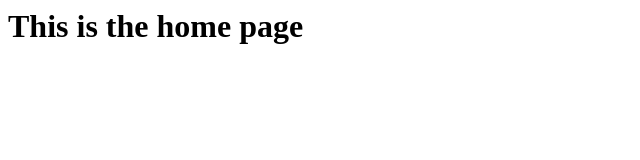
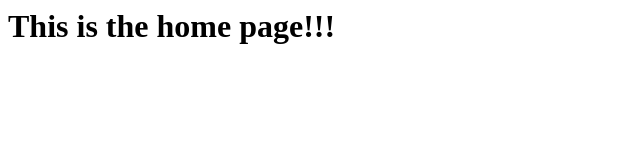
Before and after one commit to gjayaram/s2i-project, a plain HTML site: page index.html in a window 1280 px wide. Shown: the full height of the page, 0-640 px from the left. Drawn offline with Linux system fonts and the light colour scheme.

Commit message:
1st change

```diff
--- a/index.html
+++ b/index.html
@@ -3,6 +3,6 @@
     <title>HTML Home Page</title>
   </head>
   <body>
-    <h1>This is the home page</h1>
+    <h1>This is the home page!!!</h1>
   </body>
 </html>
```
